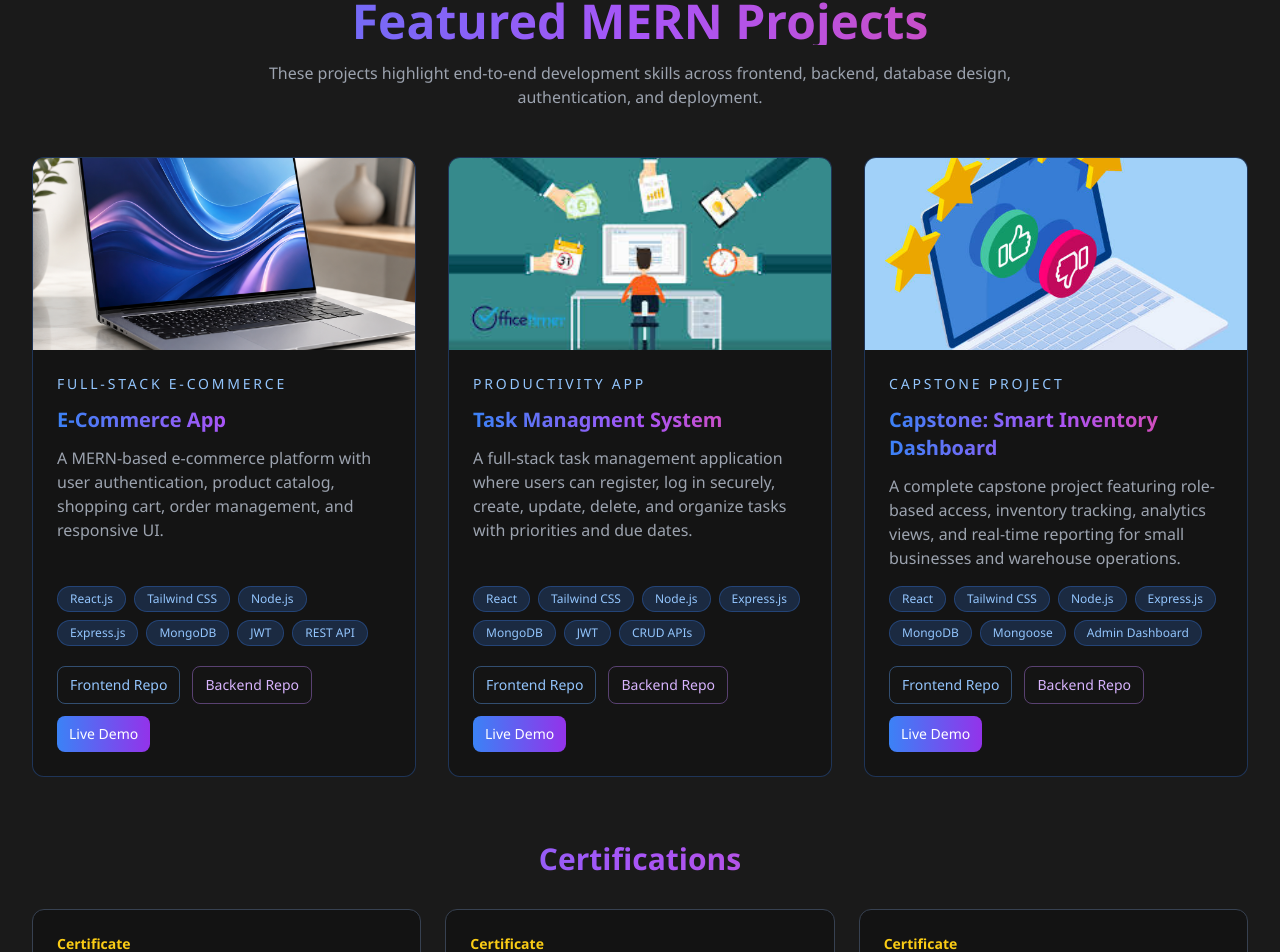
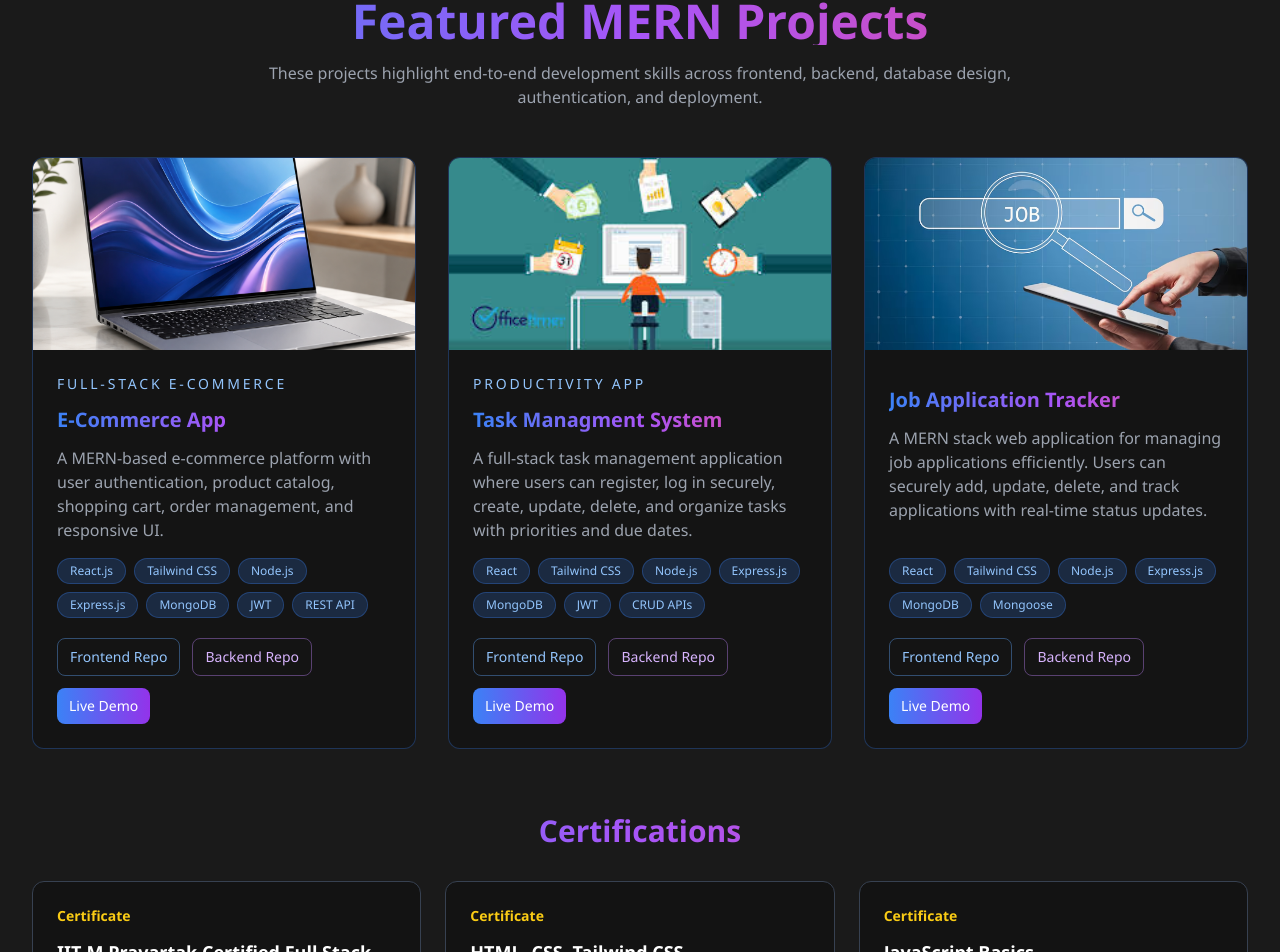
Before and after one commit to Mani-543/PortfolioFrontend, a React (Vite) app: page / in a window 1280 px wide. Shown: the part 3299-4251 px from the top of the page. Built offline with nearby package versions, Linux system fonts and the light colour scheme; no server answers.

Commit message:
Added the changes

```diff
--- a/src/components/ProjectsSection.jsx
+++ b/src/components/ProjectsSection.jsx
@@ -1,7 +1,7 @@
 import { motion } from 'framer-motion'
 import taskImg from '../assets/task.png'
 import ElectroImg from '../assets/Electro.png'
-import movieImg from '../assets/movie.png'
+import JobImg from '../assets/job.png'
 
 export default function ProjectsSection() {
     const projects = [
@@ -17,7 +17,7 @@ export default function ProjectsSection() {
             liveUrl: 'https://ecommerceapo.netlify.app/'
         },
         {
-            id: 2,
+            id: 3,
             title: 'Task Managment System',
             category: 'Productivity App',
             description: 'A full-stack task management application where users can register, log in securely, create, update, delete, and organize tasks with priorities and due dates.',
@@ -28,15 +28,14 @@ export default function ProjectsSection() {
             liveUrl: 'http://taskmanagementprojectt.netlify.app/',
         },
         {
-            id: 3,
-            title: 'Capstone: Smart Inventory Dashboard',
-            category: 'Capstone Project',
-            description: 'A complete capstone project featuring role-based access, inventory tracking, analytics views, and real-time reporting for small businesses and warehouse operations.',
-            technologies: ['React', 'Tailwind CSS', 'Node.js', 'Express.js', 'MongoDB', 'Mongoose', 'Admin Dashboard'],
-            image: movieImg,
-            frontendRepo: 'https://github.com/yourusername/inventory-dashboard-frontend',
-            backendRepo: 'https://github.com/yourusername/inventory-dashboard-backend',
-            liveUrl: 'https://inventory-dashboard-demo.netlify.app'
+            id: 2,
+            title: 'Job Application Tracker',
+            description: 'A MERN stack web application for managing job applications efficiently. Users can securely add, update, delete, and track applications with real-time status updates.',
+            technologies: ['React', 'Tailwind CSS', 'Node.js', 'Express.js', 'MongoDB', 'Mongoose'],
+            image: JobImg,
+            frontendRepo: 'https://github.com/Mani-543/Job-Application-Tracker',
+            backendRepo: 'https://github.com/Mani-543/Job-Application-TrackerBE',
+            liveUrl: 'https://jobapplicationtrackerrr.netlify.app/'
         }
     ]
 
```
Also changed, not shown: src/assets/job.png (added), src/assets/movie.png (deleted).
